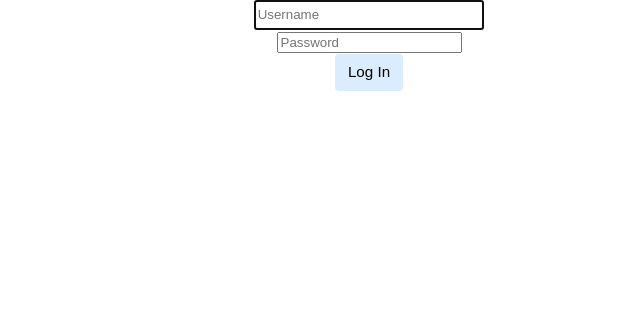
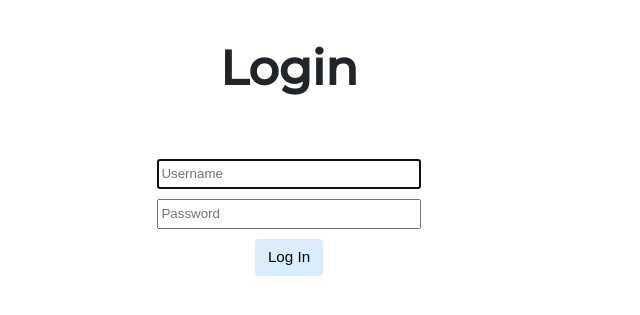
Before and after one commit to pbgcommits/team1hackathon, a Flask app: page /login in a window 1280 px wide. Shown: the top 315 px of the page, without its empty margins (351-991 px from the left). Run offline with Flask 3, Linux system fonts and the light colour scheme; parts of the project's set-up code (start-up, migrations or seed data) failed here and were passed over; some libraries are stand-ins or nearby versions.

Commit message:
Login page is now accessible (and very secure)

```diff
--- a/app.py
+++ b/app.py
@@ -7,9 +7,14 @@ app = Flask(__name__)
 
 ### WEBPAGE NAVIGATION ###
 
+logged_in = False
+
+
 @app.route("/")
 @app.route("/index")
 def index():
+    if not logged_in:
+        return redirect("/login")
     return render_template("index.html")
 
 
@@ -46,14 +51,18 @@ def teachers(subjectName):
     subjectIndex = findSubjectIndex(listOfSubjects, numSubjects, subjectName)
     return render_template("teachers.html", subject=listOfSubjects[subjectIndex])
 
+
+# Nobody is pretending this is secure
 @app.route("/login", methods=["POST", "GET"])
 def login():
     if request.method == "GET":
-        return render_template("login.html")
+        return render_template("login.html", error=None)
     else:
         for requirement in ["username", "password"]:
             if not request.form.get(requirement):
-                return render_template("error.html", error=requirement)
+                return render_template("login.html", error=requirement)
+        global logged_in
+        logged_in = True
         return redirect("/")
 
 ### DATABASE LOGIC ###
--- a/static/styles.css
+++ b/static/styles.css
@@ -127,8 +127,6 @@ h1 {
     background-image: linear-gradient(to bottom right, red, white, red);
 }
 
-/* Unused */
-
 button, input[type="submit"] {
     background-color: #d9edff;
     border: 1px solid transparent;
@@ -143,15 +141,19 @@ button, input[type="submit"] {
     cursor: pointer;
 }
 
-input[type="text"], input[type="number"] {
+input[type="text"], input[type="number"], input[type="password"] {
+    margin-top: 5px;
+    margin-bottom: 5px;
     line-height: 1.8;
     width: 25%;
 }
 
-input[type="text"]:hover, input[type="number"]:hover {
+input[type="text"]:hover, input[type="number"]:hover, input[type="password"]:hover {
     background-color: #f5f5f5;
     transition: color 2s ease-in-out, background-color 0.15s ease-in-out;
 }
+
+/* Unused */
 
 table {
     background-color: transparent;
--- a/templates/error.html
+++ b/templates/error.html
@@ -1,3 +1,5 @@
+<!-- Currently unused -->
+
 {% extends "basic.html" %}
 
 {% block body %}
@@ -11,6 +13,7 @@
                 {% elif error == "password" %}
                     Missing password
                 {% endif %}
+                <a href="/login">Return to login</a>
             </h2>
         </div>
     </main>
--- a/templates/login.html
+++ b/templates/login.html
@@ -2,9 +2,10 @@
 
 {% block body %}
     <body>
-        <main class="main">
+        <main class="main" style="margin-left: 0px">
+            <h1 class="container">Login</h1>
             <form action="/login" method="post">
-                <div class="container">
+                <div class="container" style="margin-top: 50px">
                     <div class="container">
                         <input autocomplete="off" autofocus id="username" name="username" placeholder="Username" type="text">
                     </div>
@@ -12,7 +13,16 @@
                         <input id="password" name="password" placeholder="Password" type="password">
                     </div>
                     <div class="container">
-                        <button type="submit">Log In</button>
+                        <button type="submit" style="margin-top: 5px">Log In</button>
+                    </div>
+                    <div class="errorMessage">
+                        <h2>
+                            {% if error == "username" %}
+                                Missing username
+                            {% elif error == "password" %}
+                                Missing password
+                            {% endif %}
+                        </h2>
                     </div>
                 </div>
             </form>
```
